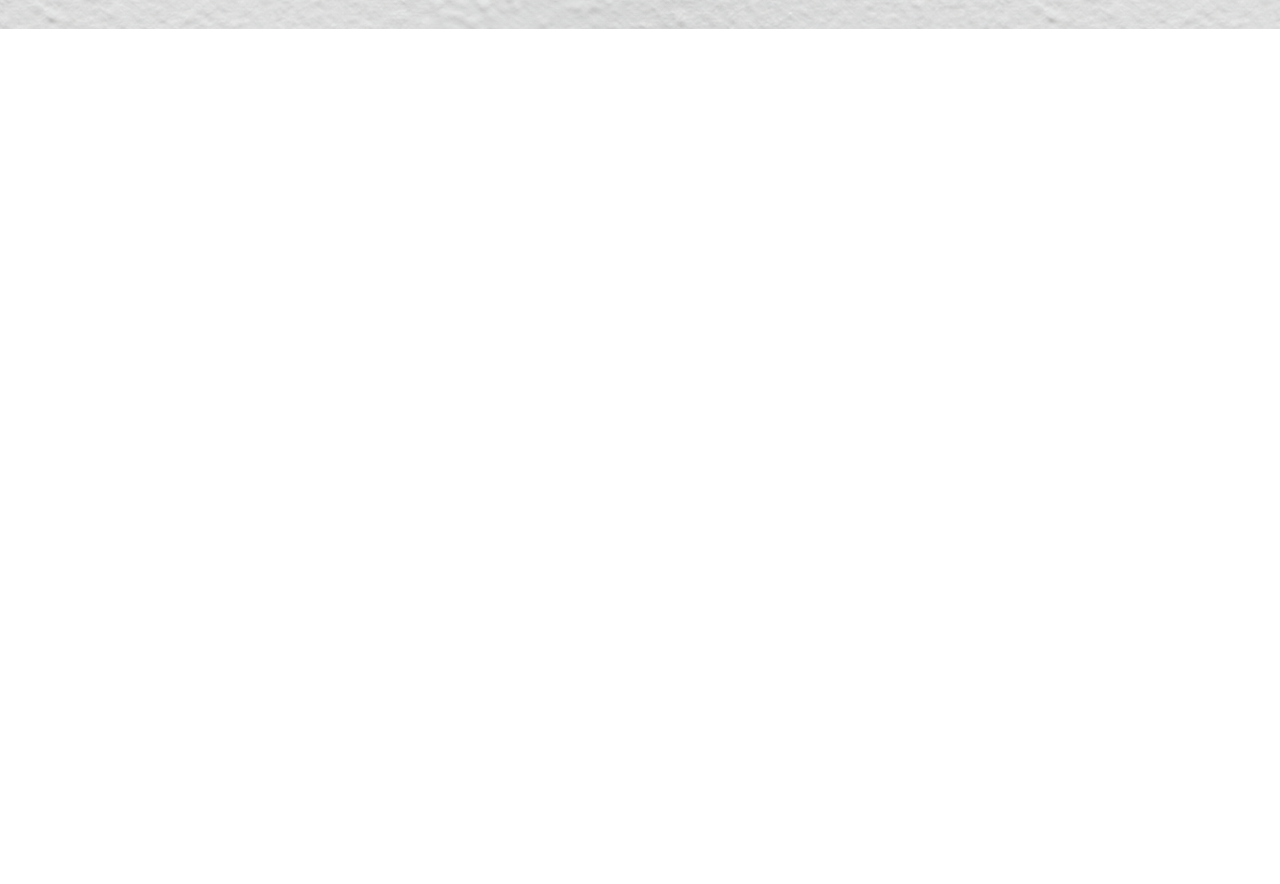
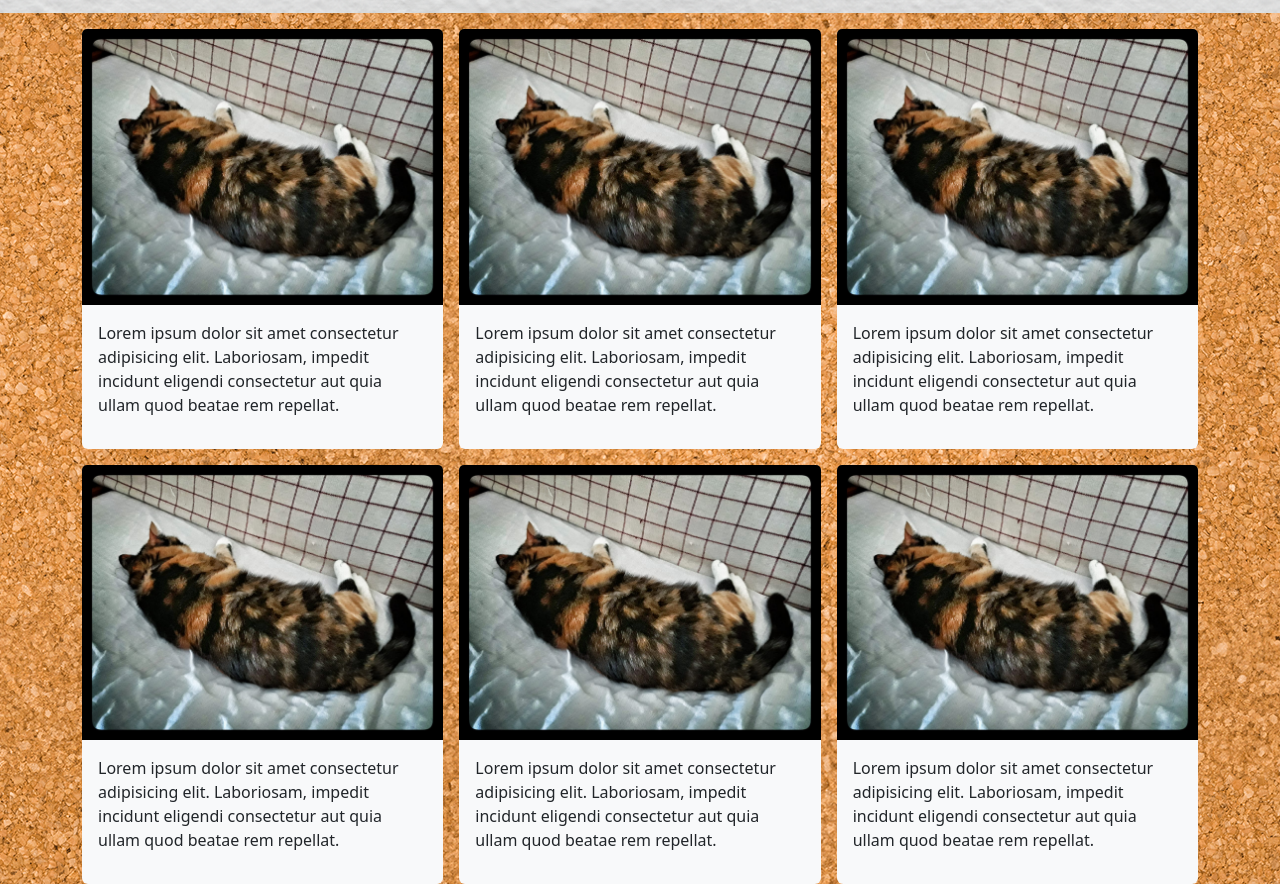
Before and after one commit to NotAlex575/js-photo-blog, a plain HTML site: page index.html in a window 1280 px wide. Shown: the part 121-1005 px from the top of the page. Before the commit the page ends 800 px from the top, so only its background shows below. Drawn offline with nearby package versions, Linux system fonts and the light colour scheme.

Commit message:
completate card img + testo sotto

```diff
--- a/index.html
+++ b/index.html
@@ -12,6 +12,47 @@
     <header class="header-style d-flex justify-content-center align-items-center">
         <h1>ESTATE '24</h1>
     </header>
-
+    <main>
+        <div class="container">
+            <div class="row g-3">
+                <div class="col-4">
+                    <div class="card bg-light border-0">
+                        <img class="card-img-top" src="./img/Harleq.jpg" alt="">
+                        <p class="card-body">Lorem ipsum dolor sit amet consectetur adipisicing elit. Laboriosam, impedit incidunt eligendi consectetur aut quia ullam quod beatae rem repellat.</p>
+                    </div>
+                </div>
+                <div class="col-4">
+                    <div class="card bg-light border-0">
+                        <img class="card-img-top" src="./img/Harleq.jpg" alt="">
+                        <p class="card-body">Lorem ipsum dolor sit amet consectetur adipisicing elit. Laboriosam, impedit incidunt eligendi consectetur aut quia ullam quod beatae rem repellat.</p>
+                    </div>
+                </div>
+                <div class="col-4">
+                    <div class="card bg-light border-0">
+                        <img class="card-img-top" src="./img/Harleq.jpg" alt="">
+                        <p class="card-body">Lorem ipsum dolor sit amet consectetur adipisicing elit. Laboriosam, impedit incidunt eligendi consectetur aut quia ullam quod beatae rem repellat.</p>
+                    </div>
+                </div>
+                <div class="col-4">
+                    <div class="card bg-light border-0">
+                        <img class="card-img-top" src="./img/Harleq.jpg" alt="">
+                        <p class="card-body">Lorem ipsum dolor sit amet consectetur adipisicing elit. Laboriosam, impedit incidunt eligendi consectetur aut quia ullam quod beatae rem repellat.</p>
+                    </div>
+                </div>
+                <div class="col-4">
+                    <div class="card bg-light border-0">
+                        <img class="card-img-top" src="./img/Harleq.jpg" alt="">
+                        <p class="card-body">Lorem ipsum dolor sit amet consectetur adipisicing elit. Laboriosam, impedit incidunt eligendi consectetur aut quia ullam quod beatae rem repellat.</p>
+                    </div>
+                </div>
+                <div class="col-4">
+                    <div class="card bg-light border-0">
+                        <img class="card-img-top" src="./img/Harleq.jpg" alt="">
+                        <p class="card-body">Lorem ipsum dolor sit amet consectetur adipisicing elit. Laboriosam, impedit incidunt eligendi consectetur aut quia ullam quod beatae rem repellat.</p>
+                    </div>
+                </div>
+            </div>
+        </div>
+    </main>
 </body>
 </html>
--- a/styles/style.css
+++ b/styles/style.css
@@ -4,7 +4,17 @@
     background-image: url(/img/wall.png);
 }
 
+main{
+    background-image: url(/img/cork.png);
+}
+
 
 h1{
     font-size: 70px !important;
 }
+
+img{
+  width: 90%;
+  height: 90%;
+  object-fit: contain;
+}
```
